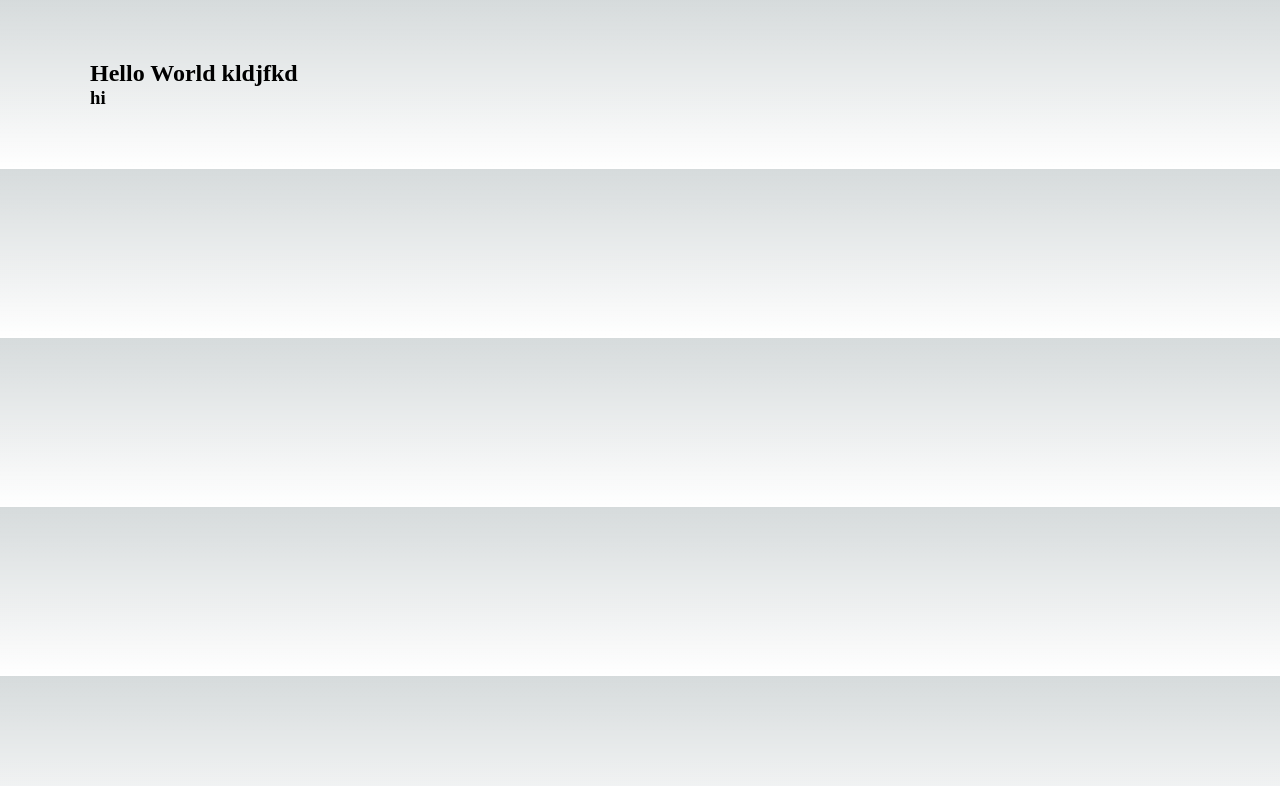
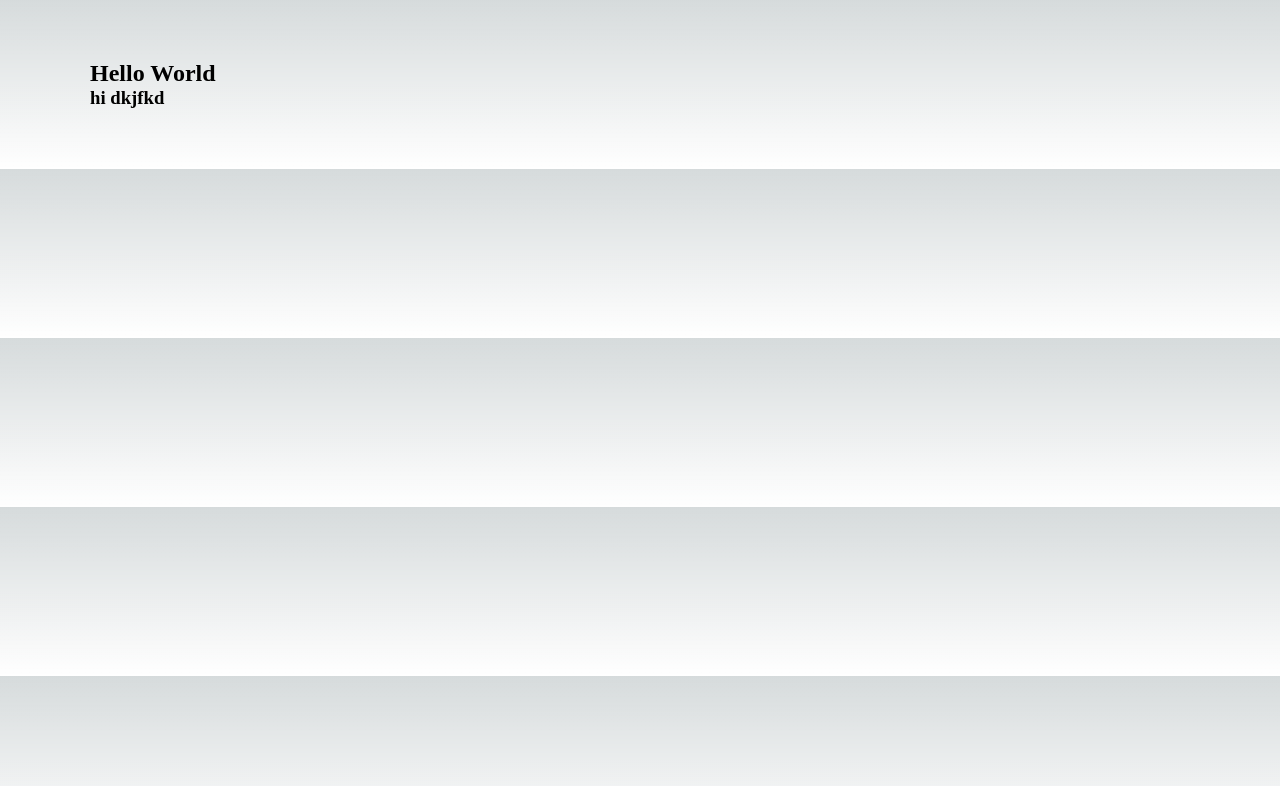
Before and after one commit to mahmud-arif/next-gh-to-beanstalk, a Next.js app: page / in a window 1280 px wide. Shown: the top 786 px of the page. Built offline with nearby package versions, Linux system fonts and the light colour scheme.

Commit message:
test ch-set

```diff
--- a/src/app/page.tsx
+++ b/src/app/page.tsx
@@ -4,8 +4,8 @@ export default function Home() {
   return (
     <main className="main">
       <div>
-        <h2>Hello World kldjfkd</h2>
-        <h3>hi</h3>
+        <h2>Hello World</h2>
+        <h3>hi dkjfkd</h3>
       </div>
       {/* <Link href="/about">About</Link> */}
     </main>
```
Also changed, not shown: .changeset/metal-bags-return.md (added), .changeset/rotten-jeans-check.md (added).
